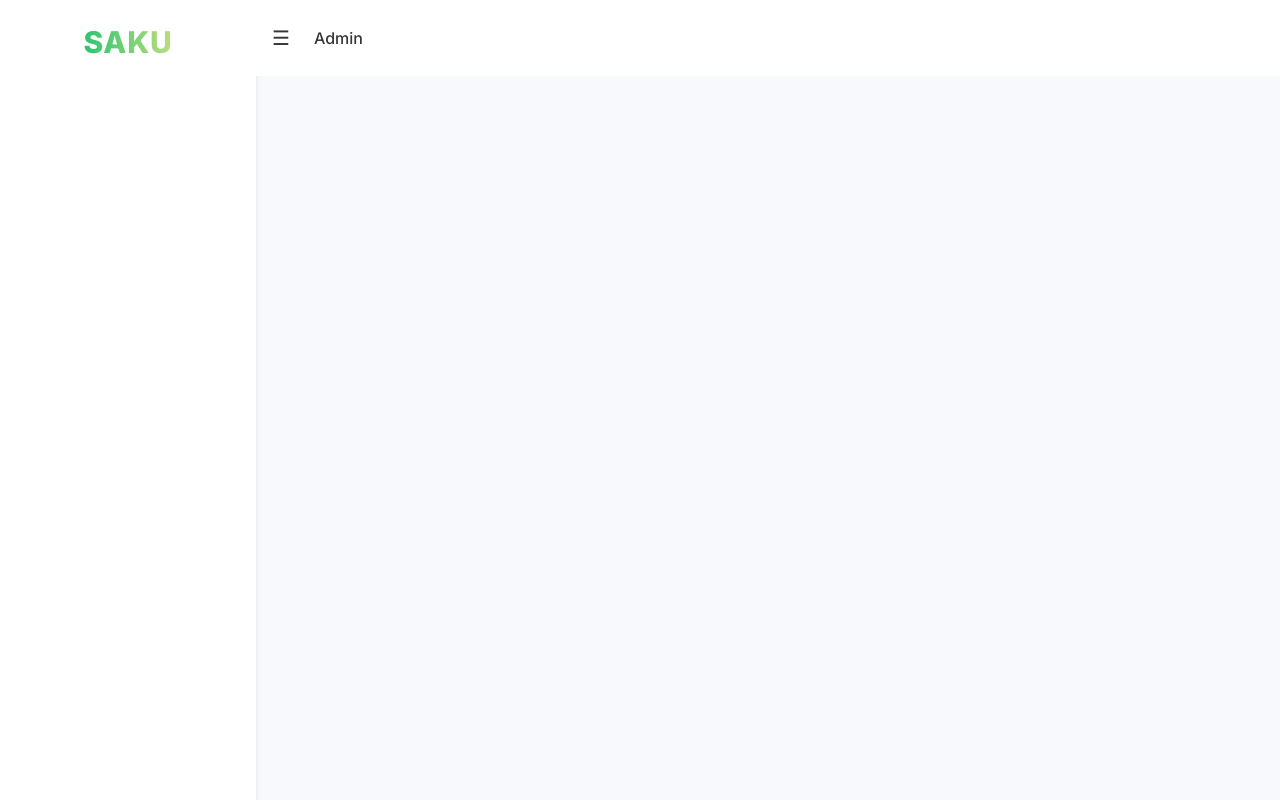
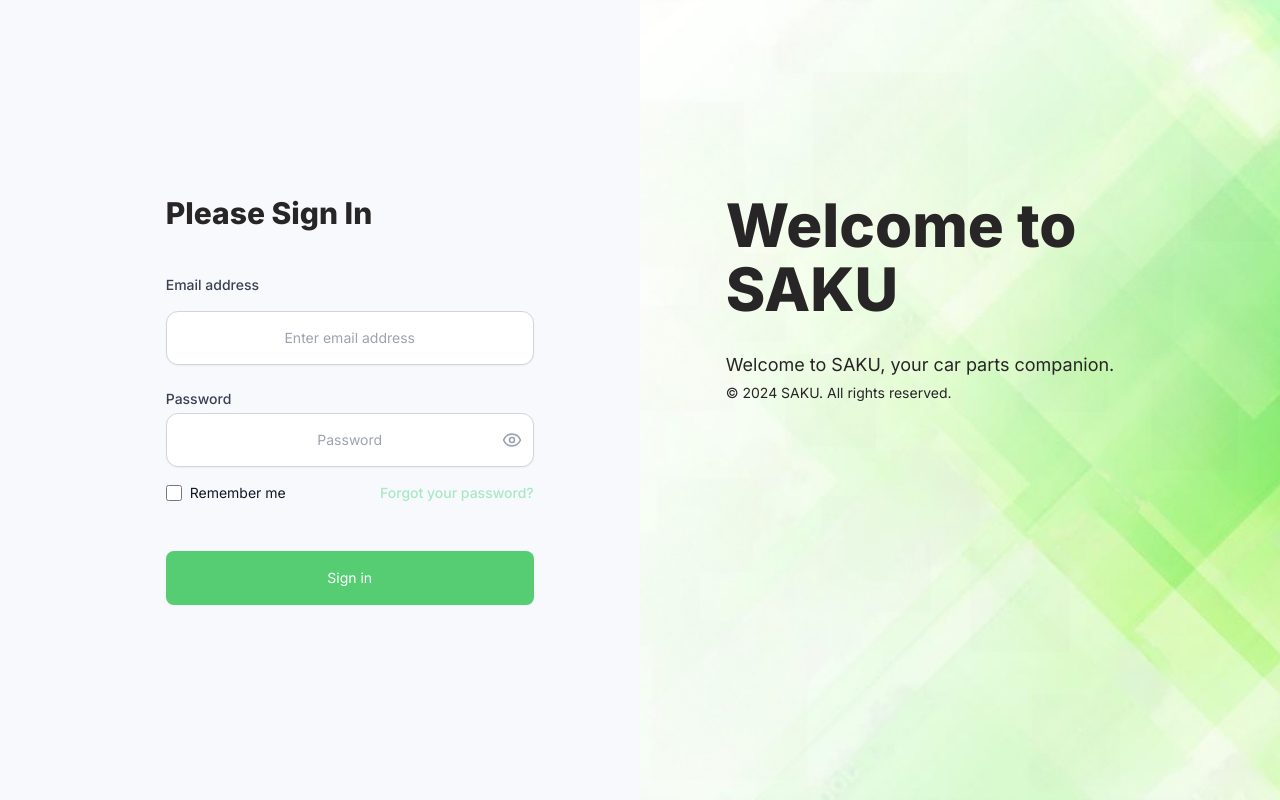
Before and after one commit to antonux/SAKU_ERP, a React (Vite) app in the folder frontend/: page / in a window 1280 px wide. Before the commit this address led to /error. Built offline with nearby package versions, Linux system fonts and the light colour scheme; a web font is replaced by a local one.

Commit message:
+mock login

```diff
--- a/frontend/src/components/Admin/purchaseTable.jsx
+++ b/frontend/src/components/Admin/purchaseTable.jsx
@@ -65,7 +65,7 @@ const Table = () => {
               <td className="px-6 py-5">{item.date}</td>
               <td className="px-6 py-5 text-orange-400">{item.status}</td>
               <td className="px-6 py-5">
-                <Link to="/admin/request/view-more">
+                <Link to="/request/view-more">
                   <button className="text-blue-500 hover:underline">
                     {item.action}
                   </button>
--- a/frontend/src/components/Navbar.jsx
+++ b/frontend/src/components/Navbar.jsx
@@ -1,15 +1,37 @@
 import React from "react";
+
+// context
 import { useSidebar } from "../contexts/SideBarContext";
+import { useRole } from "../contexts/RoleContext";
+
 
 const Navbar = () => {
+  const { user } = useRole();
   const { toggleSidebar, isSidebarOpen } = useSidebar();
+
+  const handleLogout = () => {
+    localStorage.clear();
+    window.location.reload();
+  };
+
   return (
     <nav className={`navbar fixed top-0 bg-white z-50 w-full text-[#373737] px-4 py-6 flex gap-6 items-center transition-all duration-300 ease-in-out ${isSidebarOpen ? "ml-64" : "ml-0"}`}>
-      <button className="text-[#373737] text-xl" onClick={toggleSidebar}>
-        ☰
-      </button>
-      <h1 className="text-based font-medium">Admin</h1>
-    </nav>
+      <div className="flex justify-between w-full">
+        <div className="flex gap-6 items-center">
+          <button className="text-[#373737] text-xl" onClick={toggleSidebar}>
+            ☰
+          </button>
+          <h1 className="text-based font-medium">{user}</h1>
+        </div>
+        <div className={`${isSidebarOpen ? "mr-[18rem]" : "mr-[2rem]"}`}>
+          <button
+            onClick={() => handleLogout()}
+            className="underline">
+          log out
+        </button>
+      </div>
+    </div>
+    </nav >
   );
 };
 
--- a/frontend/src/pages/Shared/Login.jsx
+++ b/frontend/src/pages/Shared/Login.jsx
@@ -3,6 +3,7 @@ import { EyeIcon, EyeOffIcon } from 'lucide-react';
 import ForgotPassword from "../../components/Shared/LoginForgotPassword";
 import VerifyEmail from "../../components/Shared/LoginVerifyEmail";
 import ResetPassword from "../../components/Shared/LoginResetPassword";
+import { useRole } from "../../contexts/RoleContext";
 
 
 const Login = () => {
@@ -10,6 +11,9 @@ const Login = () => {
   const [email, setEmail] = useState('');
   const [password, setPassword] = useState('');
   const [showPassword, setShowPassword] = useState(false);
+
+  const { logUser, user } = useRole();
+  console.log(user)
 
   const handleSubmit = async (e) => {
     e.preventDefault();
@@ -129,7 +133,7 @@ const Login = () => {
                     </label>
                     <input
                       id="email"
-                      type="email"
+                      type="text" // EMAIL
                       value={email}
                       onChange={(e) => setEmail(e.target.value)}
                       className="mt-1 block w-full px-3 py-4 text-center text-sm border border-gray-300 rounded-xl shadow-sm focus:outline-none focus:ring-emerald-500 focus:border-emerald-500"
@@ -186,6 +190,7 @@ const Login = () => {
                 </div>
                 <div>
                   <button
+                    onClick={() => logUser(email)}
                     type="submit"
                     className="w-full flex justify-center py-4 px-4 mt-8 border border-transparent rounded-lg shadow-sm text-sm font-normal text-white bg-[#56cc73] hover:bg-[#48af62] focus:outline-none focus:ring-2 focus:ring-offset-2 focus:ring-emerald-500"
                   >
--- a/frontend/src/pages/Shared/Overview.jsx
+++ b/frontend/src/pages/Shared/Overview.jsx
@@ -18,7 +18,7 @@ const Overview = () => {
     <div className='flex flex-col gap-4 h-screen pb-5'>
       <div className="flex flex-col gap-5 px-10 py-6 mt-[6rem] w-full h-full shadow-md overflow-auto rounded-lg bg-white text-black scrollbar-thin">
         <Boxes />
-        <div className="rounded-lg overflow-auto scrollbar-thin">
+        <div className="rounded-lg flex shrink-0 w-[65rem] h-[25rem] overflow-auto scrollbar-thin">
           <table className="w-full text-sm text-left text-gray-500">
             <thead className='sticky top-0'>
               <tr>
--- a/frontend/src/routes/AppRoutes.jsx
+++ b/frontend/src/routes/AppRoutes.jsx
@@ -1,30 +1,48 @@
-import React from "react";
-import { Routes, Route, Navigate } from "react-router-dom";
+import { useEffect, React } from "react";
+import {useNavigate, Routes, Route, Navigate } from "react-router-dom";
 // import { useRole } from "../hooks/useRole";
 
 import AdminRoutes from "../routes/AdminRoutes";
-// import StoreRoutes from "../routes/StoreRoutes";
+import StoreRoutes from "../routes/StoreRoutes";
 // import WarehouseRoutes from "../routes/StoreRoutes";
 
 //components
 import Navbar from "../components/navbar";
-import Sidebar from "../components/sidebar";
+import Sidebar from "../components/Sidebar";
+
+// login
+import Login from '../pages/Shared/Login'
+
+// context
+import { useRole } from "../contexts/RoleContext";
 
 const AppRoutes = () => {
-  // const { role } = useRole();
-  const role = "admin";
+  const { user } = useRole();
+  const navigate = useNavigate();
+
+  useEffect(() => {
+    if (!user) {
+      navigate("/")
+    }
+  }, [user, navigate])
 
   return (
     <div className="flex flex-col w-full h-screen overflow-hidden">
-      <Navbar />
+      {user && <Navbar />}
       <div className="flex flex-1">
-        <Sidebar />
+        {user && <Sidebar />}
         <div className="flex-1 bg-[#f8f9fd] px-5 min-w-0">
           <Routes>
-            {role === "admin" && <Route path="/*" element={<AdminRoutes />} />}
-            {role === "store" && <Route path="/*" element={<StoreRoutes />} />}
-            {role === "warehouse" && <Route path="/*" element={<WarehouseRoutes />} />}
-            <Route path="" element={<Navigate to="/error" />} />
+            {!user &&
+              <Route
+                path="/"
+                element={<Login />}
+              />
+            }
+            {user === "admin" && <Route path="/*" element={<AdminRoutes />} />}
+            {user === "store" && <Route path="/*" element={<StoreRoutes />} />}
+            {user === "warehouse" && <Route path="/*" element={<WarehouseRoutes />} />}
+            <Route path="" element={<Navigate to="/overview" />} />
           </Routes>
         </div>
       </div>
--- a/frontend/src/routes/StoreRoutes.jsx
+++ b/frontend/src/routes/StoreRoutes.jsx
@@ -0,0 +1,57 @@
+import React from "react";
+import { Routes, Route } from "react-router-dom";
+
+// pages
+import Settings from "../pages/Shared/Settings";
+import Overview from "../pages/Shared/Overview";
+import Request from "../pages/Admin/Request";
+import Inventory from "../pages/Store/Inventory";
+import Notifications from "../pages/Shared/Notifications";
+import RequestViewMore from "../pages/Admin/RequestViewMore";
+
+const AdminRoutes = () => {
+  return (
+    <div className="">
+      <Routes>
+        {/* <Route path="/" element={<Overview />} />
+      <Route path="/dashboard" element={<Dashboard />} />
+      <Route path="/users" element={<Users />} /> */}
+        {/* Add more admin-specific routes as needed */}
+
+        <Route
+          path="/overview"
+          element={<Overview />}
+        />
+
+        <Route
+          path="/request"
+          element={<Request />}
+        />
+
+        <Route
+          path="/inventory"
+          element={<Inventory />}
+        />
+
+
+        <Route
+          path="/admin/notifications"
+          element={<Notifications />}
+        />
+
+        <Route
+          path="/shared/settings"
+          element={<Settings />}
+        />
+
+        <Route
+          path="/admin/request/view-more"
+          element={<RequestViewMore />}
+        />
+
+      </Routes>
+    </div>
+  );
+};
+
+export default AdminRoutes;
--- a/frontend/src/utils/roleConfig.js
+++ b/frontend/src/utils/roleConfig.js
@@ -7,34 +7,34 @@ import * as VscIcons from 'react-icons/vsc';
 const roleConfig = {
   admin: {
     sidebarLinks: [
-      { name: "Overview", path: "/shared/overview", icon: Icons.MdOutlineDashboard },
-      { name: "Inventory", path: "/admin/inventory", icon: Icons.MdOutlineInventory2 },
-      { name: "Request", path: "/admin/request", icon: VscIcons.VscGitPullRequest },
-      { name: "Purchase", path: "/admin/purchase", icon: FaIcons.FaMoneyBill },
-      { name: "Suppliers", path: "/admin/suppliers", icon: FaIcons.FaBoxes },
-      { name: "Accounts", path: "/admin/accounts", icon: FaIcons.FaUsers },
-      { name: "Notification", path: "/admin/notifications", icon: IoIcons.IoMdNotifications },
-      { name: "Settings", path: "/shared/settings", icon: BiIcons.BiCog },
+      { name: "Overview", path: "/overview", icon: Icons.MdOutlineDashboard },
+      { name: "Inventory", path: "/inventory", icon: Icons.MdOutlineInventory2 },
+      { name: "Request", path: "/request", icon: VscIcons.VscGitPullRequest },
+      { name: "Purchase", path: "/purchase", icon: FaIcons.FaMoneyBill },
+      { name: "Suppliers", path: "/suppliers", icon: FaIcons.FaBoxes },
+      { name: "Accounts", path: "/accounts", icon: FaIcons.FaUsers },
+      { name: "Notification", path: "/notifications", icon: IoIcons.IoMdNotifications },
+      { name: "Settings", path: "/settings", icon: BiIcons.BiCog },
     ],
   },
   store: {
     sidebarLinks: [
-      { name: "Overview", path: "/shared/overview", icon: Icons.MdOutlineDashboard },
-      { name: "Inventory", path: "/store/inventory", icon: FaIcons.FaBox },
-      { name: "Request", path: "/store/request", icon: FaIcons.FaBox },
-      { name: "Notification", path: "/store/notifications", icon: IoIcons.IoMdNotifications },
-      { name: "Settings", path: "/shared/settings", icon: BiIcons.BiCog },
+      { name: "Overview", path: "/overview", icon: Icons.MdOutlineDashboard },
+      { name: "Inventory", path: "/inventory", icon: Icons.MdOutlineInventory2 },
+      { name: "Request", path: "/request", icon: VscIcons.VscGitPullRequest },
+      { name: "Notification", path: "/notifications", icon: IoIcons.IoMdNotifications },
+      { name: "Settings", path: "/settings", icon: BiIcons.BiCog },
     ],
   },
   warehouse: {
     sidebarLinks: [
-      { name: "Overview", path: "/shared/overview", icon: Icons.MdOutlineDashboard },
-      { name: "Inventory", path: "/warehouse/inventory", icon: FaIcons.FaBox },
-      { name: "Request", path: "/warehouse/request", icon: FaIcons.FaBox },
-      { name: "Purchase", path: "/warehouse/purchase", icon: FaIcons.FaBox },
-      { name: "Suppliers", path: "/warehouse/suppliers", icon: FaIcons.FaBox },
-      { name: "Notification", path: "/warehouse/notifications", icon: IoIcons.IoMdNotifications },
-      { name: "Settings", path: "/shared/settings", icon: BiIcons.BiCog },
+      { name: "Overview", path: "/overview", icon: Icons.MdOutlineDashboard },
+      { name: "Inventory", path: "/inventory", icon: FaIcons.FaBox },
+      { name: "Request", path: "/request", icon: FaIcons.FaBox },
+      { name: "Purchase", path: "/purchase", icon: FaIcons.FaBox },
+      { name: "Suppliers", path: "/suppliers", icon: FaIcons.FaBox },
+      { name: "Notification", path: "/notifications", icon: IoIcons.IoMdNotifications },
+      { name: "Settings", path: "/settings", icon: BiIcons.BiCog },
     ],
   },
 };
```
Also changed, not shown: frontend/src/routes/AdminRoutes.jsx (+12 -16 lines).
